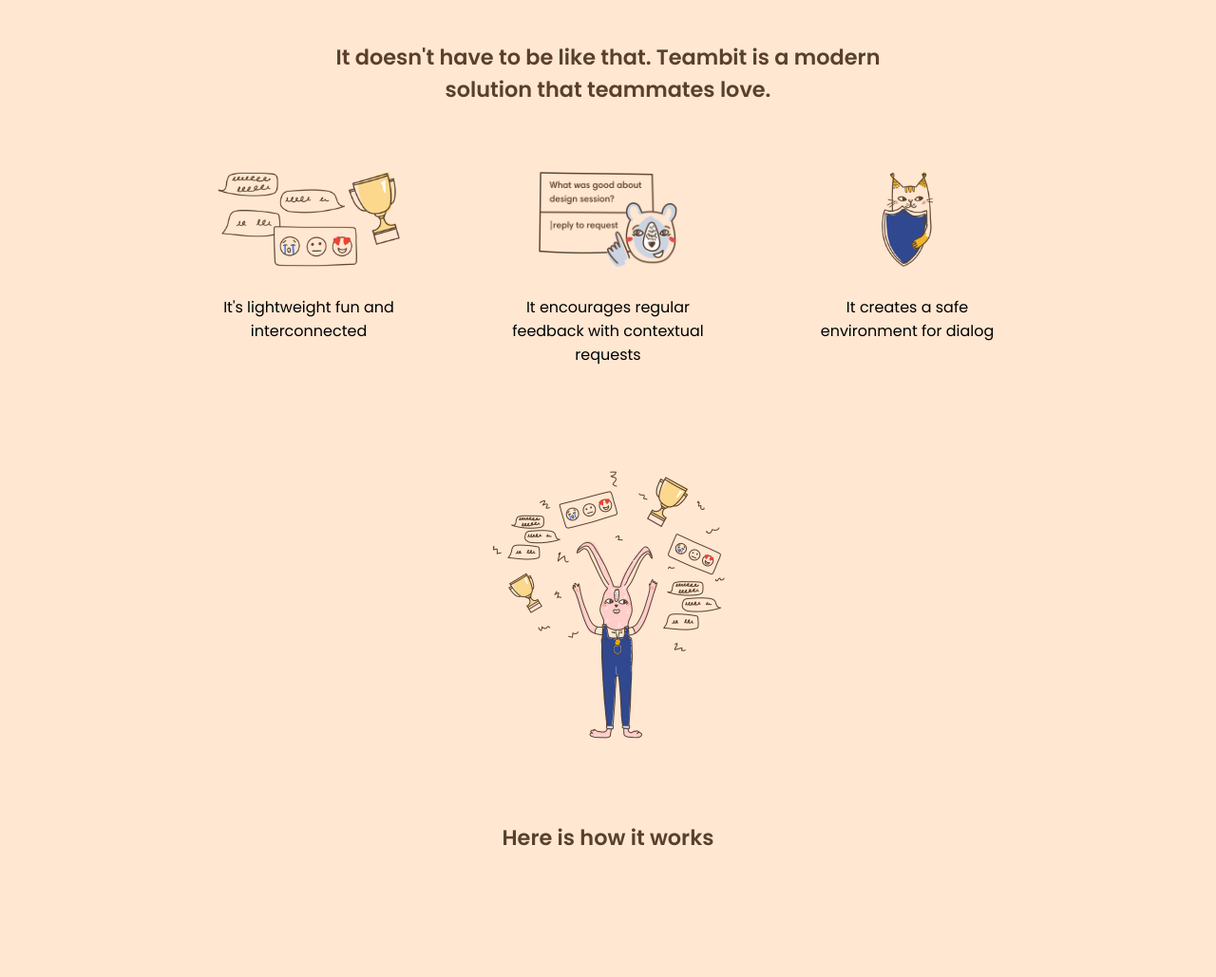
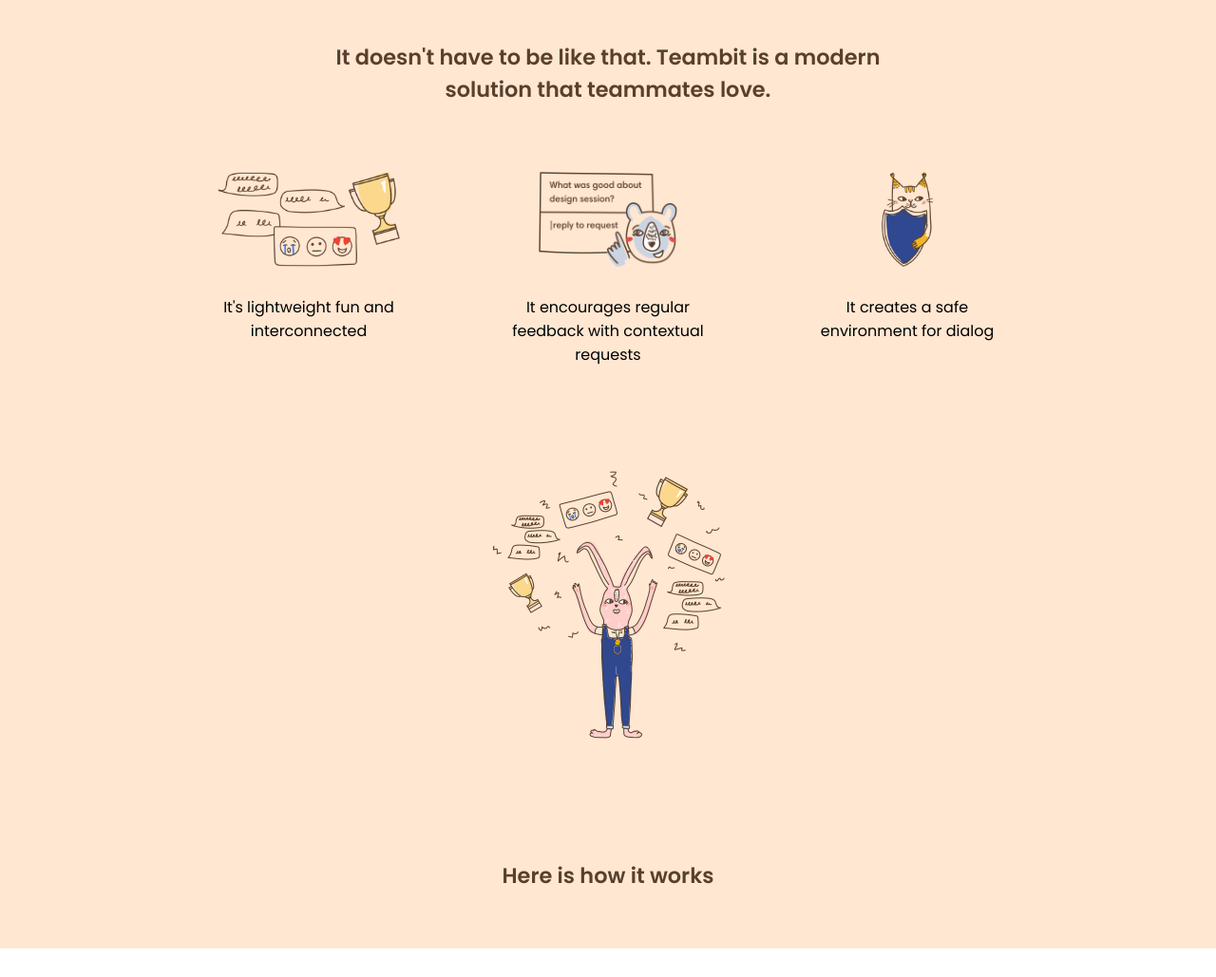
Before and after one commit to marcocarone/node-sass-teambit, a website: page index.html in a window 1280 px wide. Shown: the part 1614-2643 px from the top of the page at 95% size. After the commit the page ends 2613 px from the top, so only its background shows below. Drawn offline with nearby package versions, Linux system fonts and the light colour scheme.

Commit message:
inizio main

```diff
--- a/src/scss/partials/_description.scss
+++ b/src/scss/partials/_description.scss
@@ -4,17 +4,18 @@
 
   .description__wrapper {
     max-width: 1150px;
-    display: flex;
-    flex-direction: column;
-    margin: 70px auto;
+    @include flexColumn;
     border-bottom: 1px solid #bdb5af;
+    padding-top: 30px;
+    margin: 0 auto;
+
     &__noborder {
       border-bottom: none;
     }
+
     .wrapper__h2 {
       max-width: 600px;
-      display: flex;
-      flex-direction: column;
+      @include flexColumn;
       margin: 0 auto;
 
       h2 {
@@ -22,7 +23,7 @@
         font-size: 1.4em;
         font-weight: 600;
         text-align: center;
-        padding-bottom: 40px;
+        padding: 40px 0;
       }
     }
 
@@ -33,11 +34,10 @@
       margin: 0 auto;
 
       .box__icon {
+        @include flexColumn;
+        align-items: center;
         flex-basis: 30%;
-        display: flex;
         padding: 30px;
-        flex-direction: column;
-        align-items: center;
 
         img {
           height: 100px;
@@ -58,17 +58,13 @@
         max-width: 50%;
       }
     }
-
   }
 }
-
-
 @media screen and (max-width: 768px) {
   .description {
     .description__wrapper {
       .wrapper__icon {
-        display: flex;
-        flex-direction: column;
+        @include flexColumn;
         align-items: center;
         max-width: 300px;
         margin: 0 auto;
```
Also changed, not shown: public/css/style.css.
